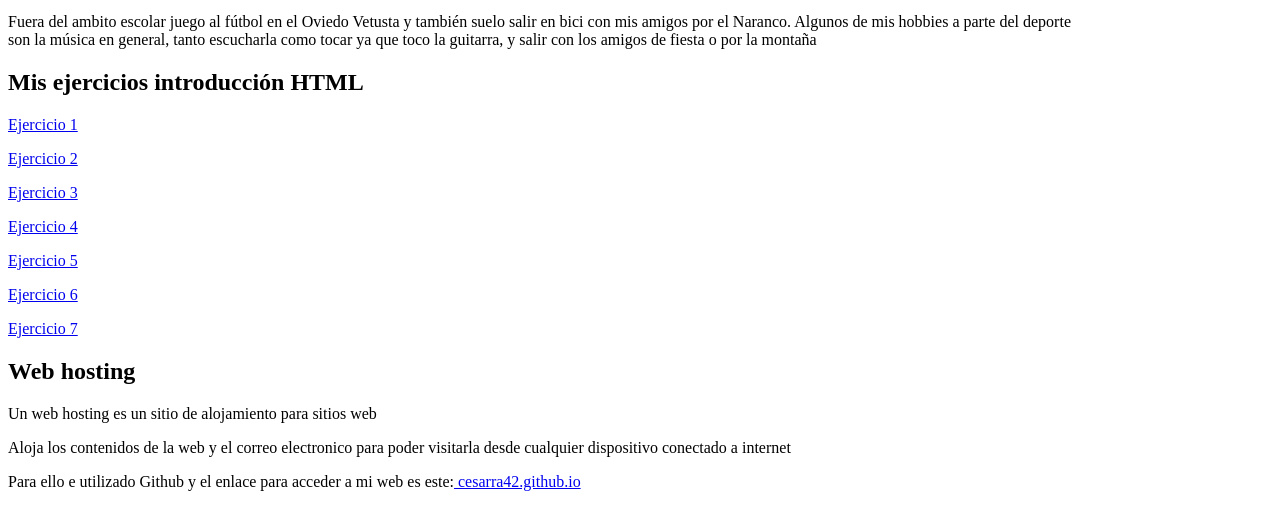
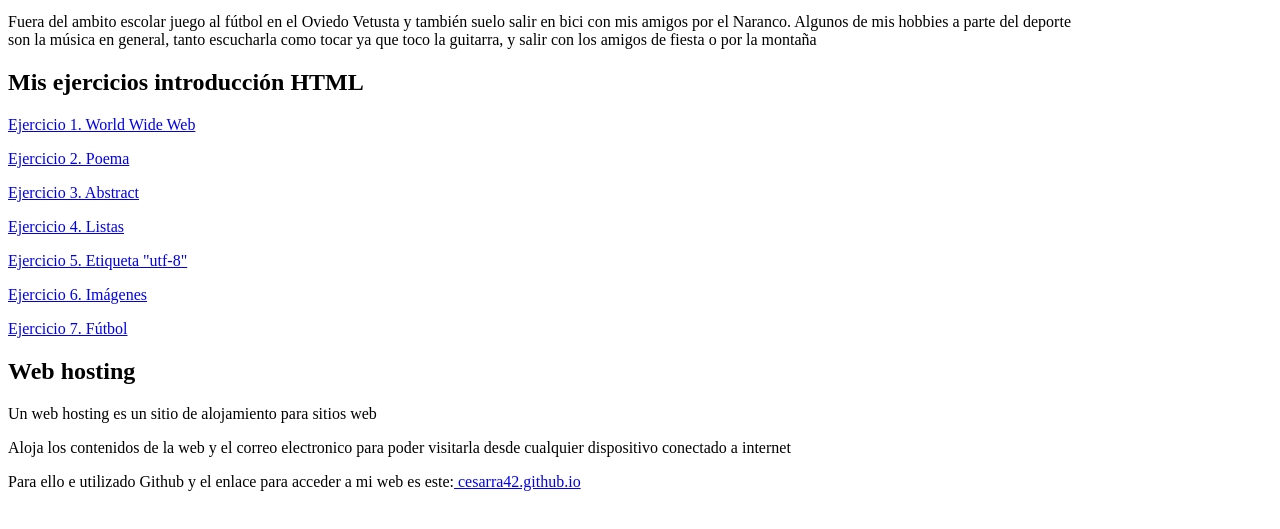
Before and after one commit to cesarra42/cesarra42.github.io, a plain HTML site: page index.html in a window 1280 px wide. Shown: the part 119-648 px from the top of the page. Drawn offline with Linux system fonts and the light colour scheme.

Commit message:
Update index.html

```diff
--- a/index.html
+++ b/index.html
@@ -14,13 +14,13 @@ Mis intereses tras acabar bachillerato son continuar estudiando en una universid
 <p> Fuera del ambito escolar juego al fútbol en el Oviedo Vetusta y también suelo salir en bici con mis amigos por el Naranco. Algunos de mis hobbies a parte del deporte<br>
 son la música en general, tanto escucharla como tocar ya que toco la guitarra, y salir con los amigos de fiesta o por la montaña</p>
 <h2>Mis ejercicios introducción HTML</H2>
-<p><a href="ejercicios-html/html-ejerc1-intro.html"> Ejercicio 1</a> </p>
-<p><a href="ejercicios-html/html-ejerc2-poema.html"> Ejercicio 2</a></p>
-<p><a href="ejercicios-html/html-ejerc3-enfasis.html"> Ejercicio 3</a></p>
-<p><a href="ejercicios-html/html-ejerc4-listas.html"> Ejercicio 4</a></p>
-<p><a href="ejercicios-html/html-ejerc5-utf-8.html"> Ejercicio 5</a></p>
-<p><a href="ejercicios-html/html-ejerc6-img.html"> Ejercicio 6</a></p>
-<p><a href="ejercicios-html/html-ejerc7-viaje.html"> Ejercicio 7</a></p>
+<p><a href="ejercicios-html/html-ejerc1-intro.html"> Ejercicio 1. World Wide Web</a> </p>
+<p><a href="ejercicios-html/html-ejerc2-poema.html"> Ejercicio 2. Poema</a></p>
+<p><a href="ejercicios-html/html-ejerc3-enfasis.html"> Ejercicio 3. Abstract</a></p>
+<p><a href="ejercicios-html/html-ejerc4-listas.html"> Ejercicio 4. Listas</a></p>
+<p><a href="ejercicios-html/html-ejerc5-utf-8.html"> Ejercicio 5. Etiqueta "utf-8"</a></p>
+<p><a href="ejercicios-html/html-ejerc6-img.html"> Ejercicio 6. Imágenes</a></p>
+<p><a href="ejercicios-html/html-ejerc7-viaje.html"> Ejercicio 7. Fútbol</a></p>
 
 <h2> Web hosting</h2>
 <p>Un web hosting es un sitio de alojamiento para sitios web</p>
```
